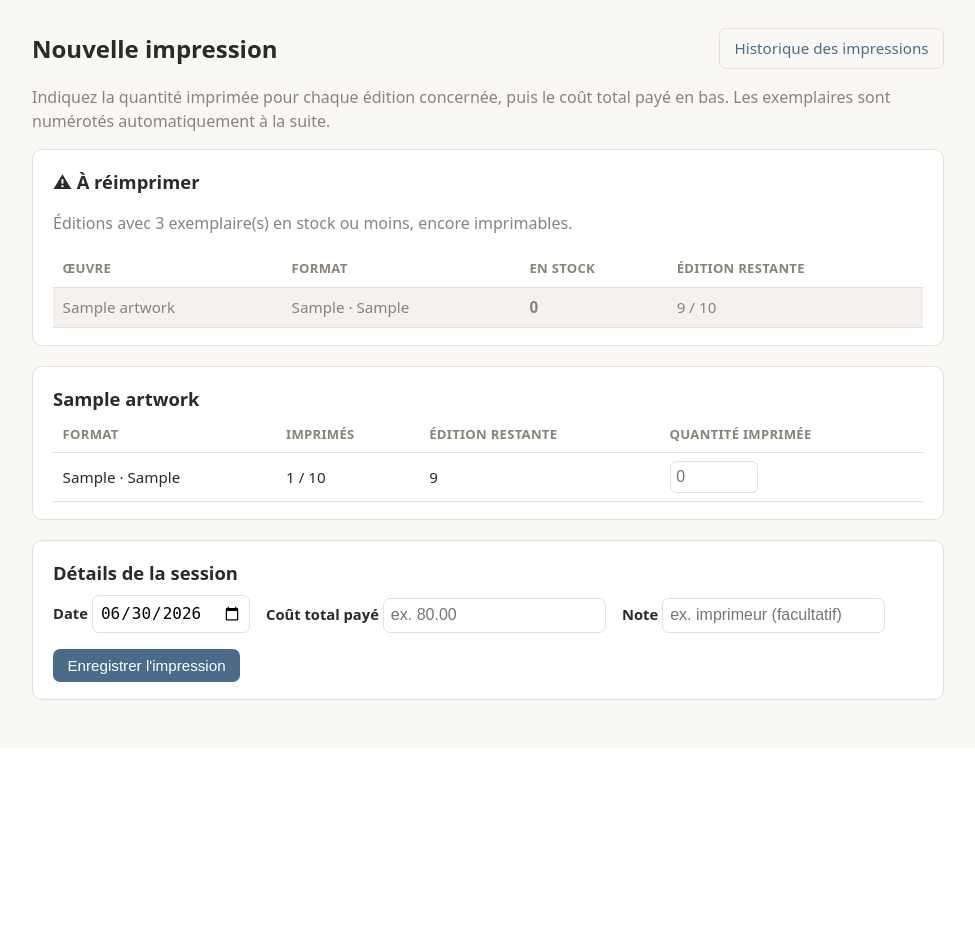
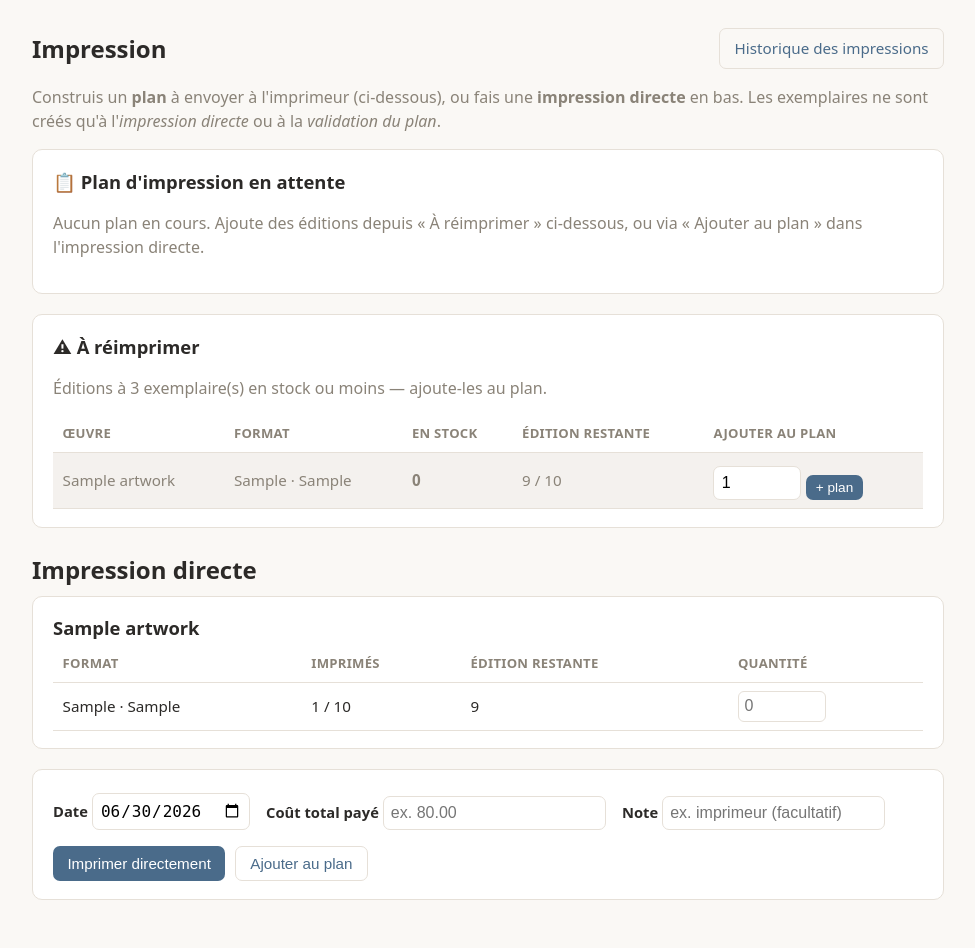
Before and after one commit to khosta1/stock-aquarelle, a Flask app: page /impression in a window 1280 px wide. Shown: the part 87-1035 px from the top of the page, without its empty margins (152-1127 px from the left). Before the commit the page ends 787 px from the top, so only its background shows below. Run offline with Flask 3, Linux system fonts and the light colour scheme; the visitor is signed in with stand-in values (Sample User, id 1); tables that the repository leaves empty hold one stand-in row (values such as "Sample post"); some libraries are stand-ins or nearby versions.

Commit message:
Print planning waitlist: build plan, printer text (dimensions only) export, validate with price
Co-Authored-By: Claude Opus 4.8 <noreply@anthropic.com>

```diff
--- a/app.py
+++ b/app.py
@@ -947,13 +947,99 @@ def print_run_page():
             return redirect(url_for("print_history"))
         return redirect(url_for("print_run_page"))
 
+    plan = database.get_pending_plan()
     return render_template(
         "print_run.html",
         groups=database.list_artworks_with_variants(),
         today=date.today().isoformat(),
         low_stock=database.low_stock_variants(LOW_STOCK_THRESHOLD),
         low_threshold=LOW_STOCK_THRESHOLD,
+        plan=plan,
+        plan_text=_printer_text(plan),
     )
+
+
+def _printer_text(plan):
+    """Build a copy-paste message for the printer from the pending plan."""
+    if not plan or not plan["lines"]:
+        return ""
+    lines = ["Bonjour, je souhaite imprimer :"]
+    for it in plan["lines"]:
+        size = it["dimensions"] or it["size"]
+        paper = f", papier {it['paper']}" if it["paper"] else ""
+        lines.append(f"- {it['artwork']} — {size}{paper} : {it['quantity']} ex.")
+    lines.append(f"Total : {plan['total']} exemplaire(s). Merci !")
+    return "\n".join(lines)
+
+
+def _qty_items(form):
+    """Parse qty_<variant_id> fields into a [(variant_id, quantity)] list."""
+    items = []
+    for key, value in form.items():
+        if key.startswith("qty_") and value.strip():
+            try:
+                vid, qty = int(key[4:]), int(value)
+            except ValueError:
+                continue
+            if qty > 0:
+                items.append((vid, qty))
+    return items
+
+
+@app.route("/impression/plan/ajouter", methods=["POST"])
+def add_to_plan():
+    items = _qty_items(request.form)
+    if not items:
+        flash("Indiquez une quantité à ajouter au plan.", "error")
+        return redirect(url_for("print_run_page"))
+    for vid, qty in items:
+        database.add_to_plan(vid, qty)
+    flash(f"{len(items)} édition(s) ajoutée(s) au plan.", "success")
+    return redirect(url_for("print_run_page") + "#plan")
+
+
+@app.route("/impression/plan/item/<int:item_id>", methods=["POST"])
+def update_plan_item(item_id):
+    try:
+        qty = int(request.form.get("quantity", "0"))
+    except ValueError:
+        qty = 0
+    database.update_plan_item(item_id, qty)
+    flash("Plan mis à jour.", "success")
+    return redirect(url_for("print_run_page") + "#plan")
+
+
+@app.route("/impression/plan/item/<int:item_id>/supprimer", methods=["POST"])
+def remove_plan_item(item_id):
+    database.remove_plan_item(item_id)
+    flash("Édition retirée du plan.", "success")
+    return redirect(url_for("print_run_page") + "#plan")
+
+
+@app.route("/impression/plan/vider", methods=["POST"])
+def clear_plan():
+    database.clear_plan()
+    flash("Plan vidé.", "success")
+    return redirect(url_for("print_run_page"))
+
+
+@app.route("/impression/plan/valider", methods=["POST"])
+def finalize_plan():
+    run_date = request.form.get("date", "").strip() or date.today().isoformat()
+    cost_raw = request.form.get("cost", "").strip()
+    try:
+        cost = float(cost_raw) if cost_raw else 0.0
+    except ValueError:
+        flash("Le coût doit être un nombre.", "error")
+        return redirect(url_for("print_run_page") + "#plan")
+    printed, errors = database.finalize_plan(cost, run_date)
+    for e in errors:
+        flash(e, "error")
+    if printed:
+        total = sum(p["quantity"] for p in printed)
+        flash(f"Impression validée : {total} exemplaire(s) créé(s).", "success")
+        return redirect(url_for("print_history"))
+    return redirect(url_for("print_run_page") + "#plan")
 
 
 @app.route("/impressions")
--- a/schema.sql
+++ b/schema.sql
@@ -94,6 +94,8 @@ CREATE TABLE IF NOT EXISTS print_runs (
     date       TEXT,
     cost       REAL NOT NULL DEFAULT 0,
     note       TEXT,
+    -- 'done' = printed (copies created, cost set) ; 'pending' = planned waitlist
+    status     TEXT NOT NULL DEFAULT 'done',
     created_at TEXT NOT NULL DEFAULT (datetime('now'))
 );
 
--- a/static/style.css
+++ b/static/style.css
@@ -299,6 +299,15 @@ ul.stats li strong { font-size: 1.35rem; }
 .expo-copies { padding: 0.25rem 0.7rem 0.7rem 2.2rem; display: grid; grid-template-columns: repeat(auto-fill, minmax(190px, 1fr)); gap: 0.3rem; background: #fcfbf9; }
 .expo-copy { display: flex; align-items: center; gap: 0.4rem; font-size: 0.92rem; }
 
+/* Print plan (waitlist) */
+.plan-grid { display: grid; grid-template-columns: repeat(auto-fill, minmax(280px, 1fr)); gap: 0.75rem; margin-bottom: 1rem; }
+.plan-item { display: flex; align-items: flex-start; gap: 0.6rem; border: 1px solid var(--line); border-radius: 8px; padding: 0.6rem; background: #fcfbf9; }
+.plan-item-body { flex: 1; }
+.plan-item-name { font-weight: 600; }
+.plan-qty { display: flex; align-items: center; gap: 0.4rem; margin-top: 0.4rem; }
+.plan-qty .qty-input { width: 4.5rem; }
+.plan-text { width: 100%; max-width: 520px; padding: 0.6rem; border: 1px solid var(--line); border-radius: 7px; font-family: inherit; font-size: 0.95rem; resize: vertical; }
+
 /* Login */
 .login-wrap { max-width: 380px; margin: 3rem auto 0; }
 .login-wrap h1 { margin-top: 0; font-size: 1.4rem; }
--- a/templates/print_run.html
+++ b/templates/print_run.html
@@ -2,24 +2,85 @@
 {% block title %}Impression — Stock Aquarelle{% endblock %}
 {% block content %}
   <div class="page-head">
-    <h1>Nouvelle impression</h1>
+    <h1>Impression</h1>
     <a class="btn btn-ghost" href="{{ url_for('print_history') }}">Historique des impressions</a>
   </div>
   <p class="muted">
-    Indiquez la quantité imprimée pour chaque édition concernée, puis le coût
-    total payé en bas. Les exemplaires sont numérotés automatiquement à la suite.
+    Construis un <strong>plan</strong> à envoyer à l'imprimeur (ci-dessous), ou
+    fais une <strong>impression directe</strong> en bas. Les exemplaires ne sont
+    créés qu'à l'<em>impression directe</em> ou à la <em>validation du plan</em>.
   </p>
 
+  {# ---------- Plan d'impression en attente ---------- #}
+  <section class="card" id="plan">
+    <h2>📋 Plan d'impression en attente</h2>
+    {% if not plan or not plan.lines %}
+      <p class="muted">
+        Aucun plan en cours. Ajoute des éditions depuis « À réimprimer » ci-dessous,
+        ou via « Ajouter au plan » dans l'impression directe.
+      </p>
+    {% else %}
+      <div class="plan-grid">
+        {% for it in plan.lines %}
+          <div class="plan-item">
+            {% if it.image_path %}
+              <img class="thumb" alt=""
+                   src="{{ url_for('static', filename='images/' + it.image_path) }}">
+            {% else %}
+              <span class="thumb thumb-empty">🖼️</span>
+            {% endif %}
+            <div class="plan-item-body">
+              <div class="plan-item-name">{{ it.artwork }}</div>
+              <div class="muted">{{ it.size }}{% if it.dimensions %} ({{ it.dimensions }}){% endif %}{% if it.paper %} · {{ it.paper }}{% endif %}</div>
+              <form method="post" class="plan-qty"
+                    action="{{ url_for('update_plan_item', item_id=it.item_id) }}">
+                <input type="number" name="quantity" min="1" value="{{ it.quantity }}" class="qty-input">
+                <span class="muted">ex.</span>
+                <button type="submit" class="btn btn-small">OK</button>
+              </form>
+            </div>
+            <form method="post"
+                  action="{{ url_for('remove_plan_item', item_id=it.item_id) }}">
+              <button type="submit" class="btn btn-small btn-ghost" title="Retirer du plan">✕</button>
+            </form>
+          </div>
+        {% endfor %}
+      </div>
+
+      <h3>Texte pour l'imprimeur</h3>
+      <textarea id="plan-text" class="plan-text" readonly
+                rows="{{ plan.lines | length + 3 }}">{{ plan_text }}</textarea>
+      <div class="form-actions" style="margin-top: 0.5rem;">
+        <button type="button" class="btn btn-small" onclick="
+          navigator.clipboard.writeText(document.getElementById('plan-text').value);
+          this.textContent = 'Copié ✓';">Copier le texte</button>
+      </div>
+
+      <h3 style="margin-top: 1.25rem;">Valider l'impression</h3>
+      <p class="muted">Une fois les tirages reçus, indique le prix payé pour créer
+        les exemplaires et enregistrer le coût.</p>
+      <form method="post" action="{{ url_for('finalize_plan') }}" class="form-inline">
+        <label>Date <input type="date" name="date" value="{{ today }}"></label>
+        <label>Prix payé <input type="number" name="cost" step="0.01" min="0" placeholder="ex. 80.00"></label>
+        <button type="submit" class="btn">Valider l'impression ({{ plan.total }} ex.)</button>
+      </form>
+      <form method="post" action="{{ url_for('clear_plan') }}" style="margin-top: 0.6rem;"
+            onsubmit="return confirm('Vider tout le plan en attente ?');">
+        <button type="submit" class="btn btn-small btn-ghost">Vider le plan</button>
+      </form>
+    {% endif %}
+  </section>
+
+  {# ---------- À réimprimer ---------- #}
   {% if low_stock %}
     <section class="card" id="a-reimprimer">
       <h2>⚠ À réimprimer</h2>
-      <p class="muted">
-        Éditions avec {{ low_threshold }} exemplaire(s) en stock ou moins, encore
-        imprimables.
-      </p>
+      <p class="muted">Éditions à {{ low_threshold }} exemplaire(s) en stock ou
+        moins — ajoute-les au plan.</p>
       <table class="stock">
         <thead>
-          <tr><th>Œuvre</th><th>Format</th><th>En stock</th><th>Édition restante</th></tr>
+          <tr><th>Œuvre</th><th>Format</th><th>En stock</th>
+              <th>Édition restante</th><th>Ajouter au plan</th></tr>
         </thead>
         <tbody>
           {% for v in low_stock %}
@@ -28,6 +89,14 @@
               <td>{{ v.size }}{% if v.paper %} · {{ v.paper }}{% endif %}</td>
               <td><strong>{{ v.in_stock }}</strong></td>
               <td>{{ v.remaining }} / {{ v.edition_size }}</td>
+              <td>
+                <form method="post" action="{{ url_for('add_to_plan') }}"
+                      class="form-inline" style="gap: 0.3rem">
+                  <input type="number" name="qty_{{ v.id }}" min="1"
+                         max="{{ v.remaining }}" value="1" class="qty-input">
+                  <button type="submit" class="btn btn-small">+ plan</button>
+                </form>
+              </td>
             </tr>
           {% endfor %}
         </tbody>
@@ -35,8 +104,10 @@
     </section>
   {% endif %}
 
+  {# ---------- Impression directe / ajout au plan en masse ---------- #}
   {% set ns = namespace(has_any=false) %}
-  <form method="post">
+  <form method="post" action="{{ url_for('print_run_page') }}">
+    <h2 style="margin: 1.5rem 0 0.5rem;">Impression directe</h2>
     {% for group in groups %}
       {% if group.variants %}
         {% set ns.has_any = true %}
@@ -45,7 +116,7 @@
           <table class="stock">
             <thead>
               <tr><th>Format</th><th>Imprimés</th><th>Édition restante</th>
-                  <th>Quantité imprimée</th></tr>
+                  <th>Quantité</th></tr>
             </thead>
             <tbody>
               {% for v in group.variants %}
@@ -70,11 +141,9 @@
     {% endfor %}
 
     {% if not ns.has_any %}
-      <p class="muted">Aucune édition à imprimer. Créez d'abord une œuvre et au
-        moins une édition.</p>
+      <p class="muted">Aucune édition. Crée d'abord une œuvre et au moins une édition.</p>
     {% else %}
       <section class="card">
-        <h2>Détails de la session</h2>
         <div class="form-inline">
           <label>Date
             <input type="date" name="date" value="{{ today }}">
@@ -87,7 +156,9 @@
           </label>
         </div>
         <div class="form-actions" style="margin-top: 1rem;">
-          <button type="submit" class="btn">Enregistrer l'impression</button>
+          <button type="submit" class="btn">Imprimer directement</button>
+          <button type="submit" class="btn btn-ghost"
+                  formaction="{{ url_for('add_to_plan') }}">Ajouter au plan</button>
         </div>
       </section>
     {% endif %}
```
Also changed, not shown: database.py (+152 -2 lines).
